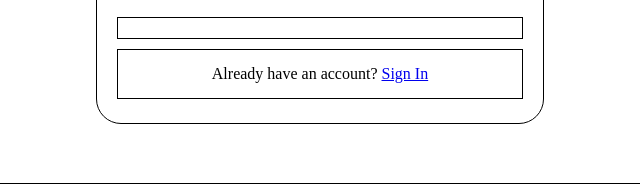
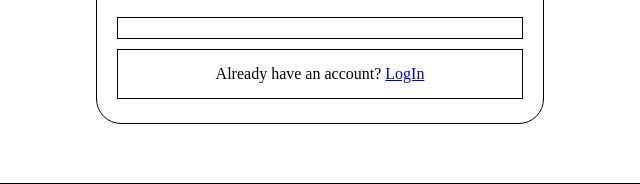
Before and after one commit to AnumShabbir032/Restful-api-signup-login-form, a website: page index.html in a window 1280 px wide. Shown: the part 616-800 px from the top of the page, 320-960 px from the left. Drawn offline with nearby package versions, Linux system fonts and the light colour scheme.

Commit message:
restful-api

```diff
--- a/index.html
+++ b/index.html
@@ -189,7 +189,7 @@
 
 
             <div class="exist-acc">
-                Already have an account? <a href="login.html" id="signin">Sign In</a>
+                Already have an account? <a href="login.html" id="signin">LogIn</a>
             </div>
 
         </div>
```
